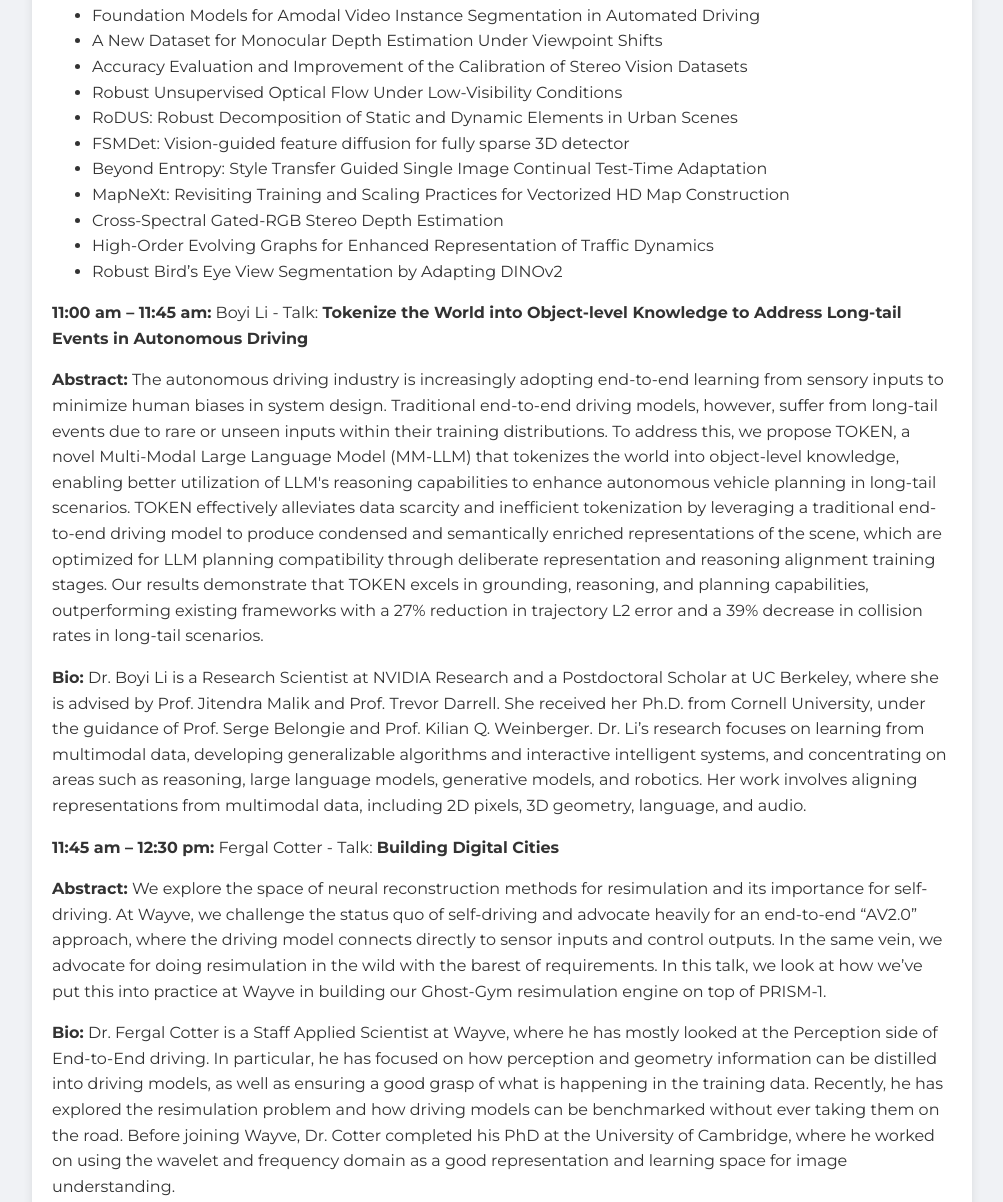
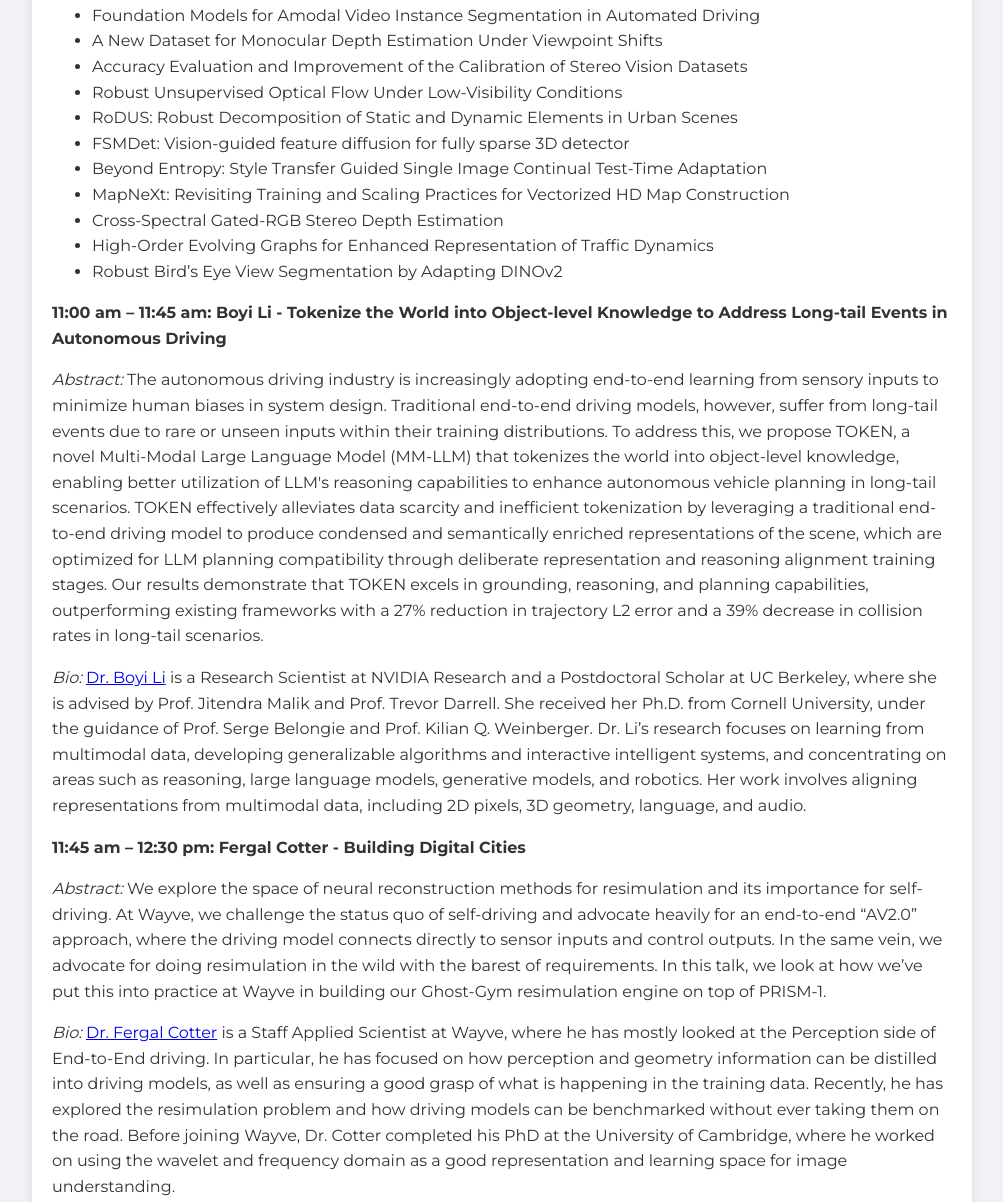
Before and after one commit to vcad-workshop/vcad-workshop.github.io, a plain HTML site: page index.html in a window 1280 px wide. Shown: the part 2201-3403 px from the top of the page, without its empty margins (138-1141 px from the left). Drawn offline with Linux system fonts and the light colour scheme.

Commit message:
Update index.html

```diff
--- a/index.html
+++ b/index.html
@@ -217,11 +217,11 @@
             <div class="schedule">
     <h3>Keynote Schedule</h3>
     <p><strong>8:55 am – 9:00 am:</strong> Workshop Introduction</p>
-    <p><strong>9:00 am – 9:45 am:</strong> Jose M. Alvarez - Talk: <strong>Towards Robust and Reliable AV with Foundational Models</strong></p>
-    <p><strong>Bio:</strong> Dr. Jose M. Alvarez is a research director at NVIDIA, leading the Autonomous Vehicle Applied Research team. His team maximizes the impact of the latest research advances on the AV product. Jose's research interests include model-centric and data-centric deep learning toward more efficient and scalable systems. Jose completed his Ph.D. in computer science in Barcelona, specializing in road-scene understanding for autonomous driving when datasets were very limited. He also worked as a postdoctoral researcher at NYU under Yann LeCunn.</p>
-    <p><strong>9:45 am – 10:30 am:</strong> Sergio Casas - Talk: <strong>Perceiving and Forecasting Anything with Self-Supervision</strong></p>
+    <p><strong>9:00 am – 9:45 am: Jose M. Alvarez - Towards Robust and Reliable AV with Foundational Models</strong></p>
+    <p><em>Bio:</em> <a href="https://alvarezlopezjosem.github.io">Dr. Jose M. Alvarez</a> is a research director at NVIDIA, leading the Autonomous Vehicle Applied Research team. His team maximizes the impact of the latest research advances on the AV product. Jose's research interests include model-centric and data-centric deep learning toward more efficient and scalable systems. Jose completed his Ph.D. in computer science in Barcelona, specializing in road-scene understanding for autonomous driving when datasets were very limited. He also worked as a postdoctoral researcher at NYU under Yann LeCunn.</p>
+    <p><strong>9:45 am – 10:30 am: Sergio Casas - Perceiving and Forecasting Anything with Self-Supervision</strong></p>
     <p><em>Abstract:</em> Perceiving and forecasting the world are critical tasks for self-driving. Supervised approaches leverage annotated object labels to learn a model of the world -- traditionally with object detections and trajectory predictions, or semantic bird's-eye-view occupancy fields. However, these annotations are expensive and typically limited to a set of predefined categories that do not cover everything we might encounter on the road. Instead, we explore methods to learn to perceive and forecast with self-supervision from LiDAR data. We show that such self-supervised world models can be easily and effectively transferred to downstream tasks.</p>
-    <p><strong>Bio:</strong> Dr. Sergio Casas is a Senior Staff Tech Lead Manager at Waabi, where he leads the Perception and Behavior Reasoning team. He completed his Ph.D. at the University of Toronto, under the supervision of Prof. Raquel Urtasun. His research lies at the intersection of computer vision, machine learning, and robotics.</p>
+    <p><em>Bio:</em> <a href="https://sergiocasas.github.io/">Dr. Sergio Casas</a> is a Senior Staff Tech Lead Manager at Waabi, where he leads the Perception and Behavior Reasoning team. He completed his Ph.D. at the University of Toronto, under the supervision of Prof. Raquel Urtasun. His research lies at the intersection of computer vision, machine learning, and robotics.</p>
     <p><strong>10:30 am – 11:00 am:</strong> Poster Sessions</p>
     <ul>
         <li>Foundation Models for Amodal Video Instance Segmentation in Automated Driving</li>
@@ -237,12 +237,12 @@
         <li>Robust Bird’s Eye View Segmentation by Adapting DINOv2</li>
     </ul>
 
-    <p><strong>11:00 am – 11:45 am:</strong> Boyi Li - Talk: <strong>Tokenize the World into Object-level Knowledge to Address Long-tail Events in Autonomous Driving</strong></p>
-    <p><strong>Abstract:</strong> The autonomous driving industry is increasingly adopting end-to-end learning from sensory inputs to minimize human biases in system design. Traditional end-to-end driving models, however, suffer from long-tail events due to rare or unseen inputs within their training distributions. To address this, we propose TOKEN, a novel Multi-Modal Large Language Model (MM-LLM) that tokenizes the world into object-level knowledge, enabling better utilization of LLM's reasoning capabilities to enhance autonomous vehicle planning in long-tail scenarios. TOKEN effectively alleviates data scarcity and inefficient tokenization by leveraging a traditional end-to-end driving model to produce condensed and semantically enriched representations of the scene, which are optimized for LLM planning compatibility through deliberate representation and reasoning alignment training stages. Our results demonstrate that TOKEN excels in grounding, reasoning, and planning capabilities, outperforming existing frameworks with a 27% reduction in trajectory L2 error and a 39% decrease in collision rates in long-tail scenarios.</p>
-    <p><strong>Bio:</strong> Dr. Boyi Li is a Research Scientist at NVIDIA Research and a Postdoctoral Scholar at UC Berkeley, where she is advised by Prof. Jitendra Malik and Prof. Trevor Darrell. She received her Ph.D. from Cornell University, under the guidance of Prof. Serge Belongie and Prof. Kilian Q. Weinberger. Dr. Li’s research focuses on learning from multimodal data, developing generalizable algorithms and interactive intelligent systems, and concentrating on areas such as reasoning, large language models, generative models, and robotics. Her work involves aligning representations from multimodal data, including 2D pixels, 3D geometry, language, and audio. </p>
-    <p><strong>11:45 am – 12:30 pm:</strong> Fergal Cotter - Talk: <strong>Building Digital Cities</strong></p>
-    <p><strong>Abstract:</strong> We explore the space of neural reconstruction methods for resimulation and its importance for self-driving. At Wayve, we challenge the status quo of self-driving and advocate heavily for an end-to-end “AV2.0” approach, where the driving model connects directly to sensor inputs and control outputs. In the same vein, we advocate for doing resimulation in the wild with the barest of requirements. In this talk, we look at how we’ve put this into practice at Wayve in building our Ghost-Gym resimulation engine on top of PRISM-1.</p>
-    <p><strong>Bio:</strong> Dr. Fergal Cotter is a Staff Applied Scientist at Wayve, where he has mostly looked at the Perception side of End-to-End driving. In particular, he has focused on how perception and geometry information can be distilled into driving models, as well as ensuring a good grasp of what is happening in the training data. Recently, he has explored the resimulation problem and how driving models can be benchmarked without ever taking them on the road. Before joining Wayve, Dr. Cotter completed his PhD at the University of Cambridge, where he worked on using the wavelet and frequency domain as a good representation and learning space for image understanding.</p>
+    <p><strong>11:00 am – 11:45 am: Boyi Li - Tokenize the World into Object-level Knowledge to Address Long-tail Events in Autonomous Driving</strong></p>
+    <p><em>Abstract:</em> The autonomous driving industry is increasingly adopting end-to-end learning from sensory inputs to minimize human biases in system design. Traditional end-to-end driving models, however, suffer from long-tail events due to rare or unseen inputs within their training distributions. To address this, we propose TOKEN, a novel Multi-Modal Large Language Model (MM-LLM) that tokenizes the world into object-level knowledge, enabling better utilization of LLM's reasoning capabilities to enhance autonomous vehicle planning in long-tail scenarios. TOKEN effectively alleviates data scarcity and inefficient tokenization by leveraging a traditional end-to-end driving model to produce condensed and semantically enriched representations of the scene, which are optimized for LLM planning compatibility through deliberate representation and reasoning alignment training stages. Our results demonstrate that TOKEN excels in grounding, reasoning, and planning capabilities, outperforming existing frameworks with a 27% reduction in trajectory L2 error and a 39% decrease in collision rates in long-tail scenarios.</p>
+    <p><em>Bio:</em> <a href="https://sites.google.com/site/boyilics">Dr. Boyi Li</a> is a Research Scientist at NVIDIA Research and a Postdoctoral Scholar at UC Berkeley, where she is advised by Prof. Jitendra Malik and Prof. Trevor Darrell. She received her Ph.D. from Cornell University, under the guidance of Prof. Serge Belongie and Prof. Kilian Q. Weinberger. Dr. Li’s research focuses on learning from multimodal data, developing generalizable algorithms and interactive intelligent systems, and concentrating on areas such as reasoning, large language models, generative models, and robotics. Her work involves aligning representations from multimodal data, including 2D pixels, 3D geometry, language, and audio. </p>
+    <p><strong>11:45 am – 12:30 pm: Fergal Cotter - Building Digital Cities</strong></p>
+    <p><em>Abstract:</em> We explore the space of neural reconstruction methods for resimulation and its importance for self-driving. At Wayve, we challenge the status quo of self-driving and advocate heavily for an end-to-end “AV2.0” approach, where the driving model connects directly to sensor inputs and control outputs. In the same vein, we advocate for doing resimulation in the wild with the barest of requirements. In this talk, we look at how we’ve put this into practice at Wayve in building our Ghost-Gym resimulation engine on top of PRISM-1.</p>
+    <p><em>Bio:</em> <a href="https://fergalcotter.com/">Dr. Fergal Cotter</a> is a Staff Applied Scientist at Wayve, where he has mostly looked at the Perception side of End-to-End driving. In particular, he has focused on how perception and geometry information can be distilled into driving models, as well as ensuring a good grasp of what is happening in the training data. Recently, he has explored the resimulation problem and how driving models can be benchmarked without ever taking them on the road. Before joining Wayve, Dr. Cotter completed his PhD at the University of Cambridge, where he worked on using the wavelet and frequency domain as a good representation and learning space for image understanding.</p>
     <p><strong>12:30 pm – 1:30 pm:</strong> Oral Sessions</p>
     <ul>
         <li><strong>12:30 pm – 12:35 pm:</strong> VL4AD: Vision-Language Models Improve Pixel-wise Anomaly Detection</li>
```
